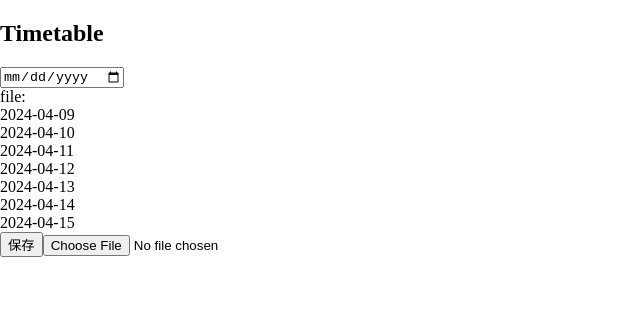
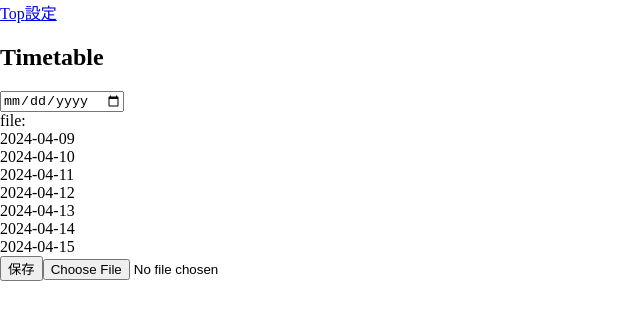
Before and after one commit to ryo4004/school-timetable, a React (Vite) app: page / in a window 1280 px wide. Shown: the top 320 px of the page, without its empty margins (0-640 px from the left). Built offline with nearby package versions, Linux system fonts and the light colour scheme.

Commit message:
Layoutコンポーネントを追加

```diff
--- /dev/null
+++ b/src/components/Layout/Layout.tsx
@@ -0,0 +1,14 @@
+import type { ReactNode } from 'react'
+import { Link } from 'react-router-dom'
+
+export const Layout = ({ children }: { children: ReactNode }) => {
+  return (
+    <div>
+      <div>
+        <Link to="/">Top</Link>
+        <Link to="/settings">設定</Link>
+      </div>
+      {children}
+    </div>
+  )
+}
--- a/src/routes/index.tsx
+++ b/src/routes/index.tsx
@@ -1,6 +1,7 @@
 import { Outlet, type RouteObject, useRoutes } from 'react-router-dom'
 import { Timetable } from '../features/Timetable'
 import { Settings } from '../features/settings'
+import { Layout } from '../components/Layout/Layout'
 
 export const AppRoutes = () => {
   const element = useRoutes(routes)
@@ -10,7 +11,11 @@ export const AppRoutes = () => {
 const routes: RouteObject[] = [
   {
     path: '',
-    element: <Outlet />,
+    element: (
+      <Layout>
+        <Outlet />
+      </Layout>
+    ),
     children: [
       { path: '/', element: <Timetable /> },
       {
```
